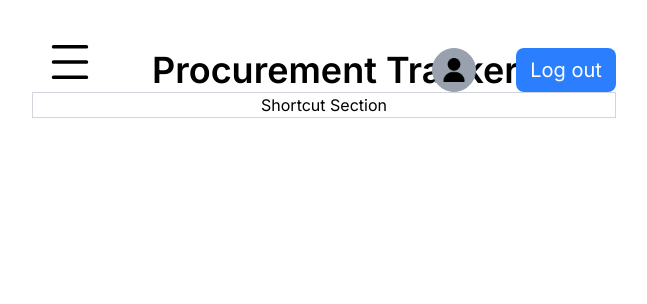
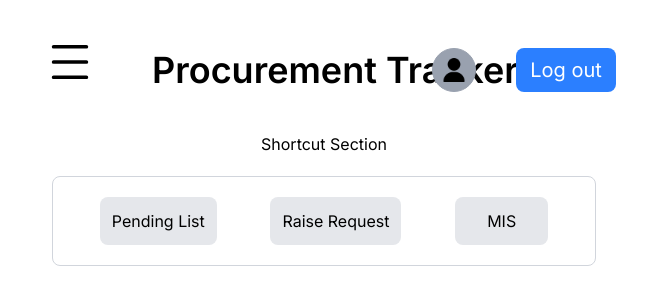
Before and after one commit to arya23923/procurement-tracker-system, a React (Vite) app: page / in a window 1280 px wide. Shown: the top 304 px of the page, without its empty margins (0-647 px from the left). Built offline with nearby package versions, Linux system fonts and the light colour scheme.

Commit message:
shortcut section skeleton formed

```diff
--- a/src/App.jsx
+++ b/src/App.jsx
@@ -9,7 +9,9 @@ function App() {
       <Sidebar />
       <div>
         <Header />
-        <Shortcut />
+        <div>
+          <Shortcut />
+        </div>
       </div>
     </div>
   )
--- a/src/components/Shortcut.tsx
+++ b/src/components/Shortcut.tsx
@@ -2,8 +2,13 @@ import { FC } from "react";
 
 const Shortcut :FC = () => {
     return(
-        <div className="border border-gray-300 w-full">
-            <p>Shortcut Section</p>
+        <div className="p-5">
+            <p className="p-5">Shortcut Section</p>
+            <div className="flex justify-around items-center border border-gray-300 p-5 rounded-lg">
+                <a href="#" className="bg-gray-200 p-3 rounded-lg">Pending List</a>
+                <a href="#" className="bg-gray-200 p-3 rounded-lg">Raise Request</a>
+                <a href="#" className="bg-gray-200 p-3 pr-8 pl-8 rounded-lg">MIS</a>
+            </div>
         </div>
     )
 }
```
